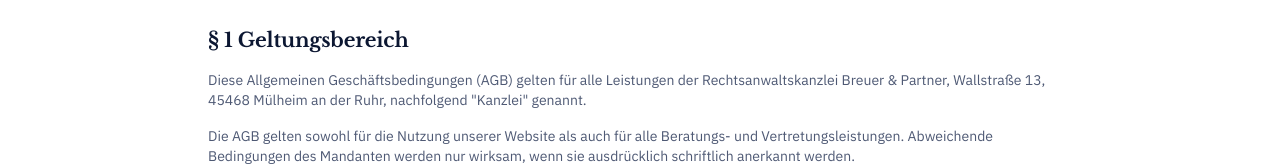
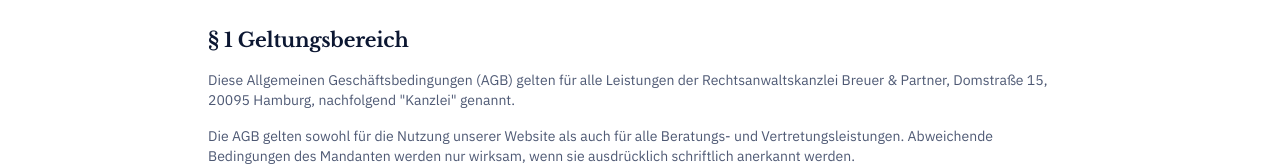
Before and after one commit to darklobster9512/neue-recovery, a React (Vite) app: page /agb in a window 1280 px wide. Shown: the part 380-546 px from the top of the page. Built offline with nearby package versions, Linux system fonts and the light colour scheme; no server answers; the database is empty.

Commit message:
Changes
Co-authored-by: darklobster9512 <301748244+darklobster9512@users.noreply.github.com>

```diff
--- a/src/components/Footer.tsx
+++ b/src/components/Footer.tsx
@@ -67,7 +67,7 @@ export const Footer = () => {
             <div className="space-y-3 text-sm text-primary-foreground/80">
               <div className="flex items-start gap-3">
                 <MapPin className="h-4 w-4 mt-0.5 flex-shrink-0 opacity-70" />
-                <span>Wallstraße 13<br />45468 Mülheim an der Ruhr</span>
+                <span>Domstraße 15<br />20095 Hamburg</span>
               </div>
               {phoneEnabled && (
                 <div className="flex items-center gap-3">
--- a/src/pages/AGB.tsx
+++ b/src/pages/AGB.tsx
@@ -28,7 +28,7 @@ const AGB = () => {
                 <div className="space-y-4 text-muted-foreground text-sm">
                   <p>
                     Diese Allgemeinen Geschäftsbedingungen (AGB) gelten für alle Leistungen der
-                    Rechtsanwaltskanzlei Breuer & Partner, Wallstraße 13, 45468 Mülheim an der Ruhr,
+                    Rechtsanwaltskanzlei Breuer & Partner, Domstraße 15, 20095 Hamburg,
                     nachfolgend "Kanzlei" genannt.
                   </p>
                   <p>
@@ -219,7 +219,7 @@ const AGB = () => {
                 <h3 className="text-xl font-semibold mb-4 text-foreground">§ 10 Schlussbestimmungen</h3>
                 <div className="space-y-4 text-muted-foreground text-sm">
                   <p>
-                    Es gilt deutsches Recht. Erfüllungsort und Gerichtsstand ist Mülheim an der Ruhr,
+                    Es gilt deutsches Recht. Erfüllungsort und Gerichtsstand ist Hamburg,
                     sofern der Mandant Vollkaufmann, juristische Person des öffentlichen
                     Rechts oder öffentlich-rechtliches Sondervermögen ist.
                   </p>
@@ -240,8 +240,8 @@ const AGB = () => {
                 <h3 className="text-xl font-semibold mb-4 text-foreground">Kontakt bei Fragen</h3>
                 <div className="space-y-2 text-muted-foreground">
                   <p className="font-medium text-foreground">Breuer & Partner</p>
-                  <p>Wallstraße 13</p>
-                  <p>45468 Mülheim an der Ruhr</p>
+                  <p>Domstraße 15</p>
+                  <p>20095 Hamburg</p>
                   {phoneEnabled && <p><span className="font-medium">Telefon:</span> <PhoneDisplay /></p>}
                   <p><span className="font-medium">E-Mail:</span> info@breuer-partner.de</p>
                 </div>
--- a/src/pages/Datenschutz.tsx
+++ b/src/pages/Datenschutz.tsx
@@ -24,8 +24,8 @@ const Datenschutz = () => {
                 <h3 className="text-xl font-semibold mb-4 text-foreground">1. Verantwortlicher</h3>
                 <div className="space-y-2 text-muted-foreground">
                   <p className="font-medium text-foreground">Breuer & Partner</p>
-                  <p>Wallstraße 13</p>
-                  <p>45468 Mülheim an der Ruhr</p>
+                  <p>Domstraße 15</p>
+                  <p>20095 Hamburg</p>
                   <p>Deutschland</p>
                   <p><span className="font-medium">E-Mail:</span> info@breuer-partner.de</p>
                 </div>
--- a/src/pages/Haftungsausschluss.tsx
+++ b/src/pages/Haftungsausschluss.tsx
@@ -174,7 +174,7 @@ const Haftungsausschluss = () => {
                   </p>
                   <p>
                     Bei Vollkaufleuten, juristischen Personen des öffentlichen Rechts oder
-                    öffentlich-rechtlichen Sondervermögen ist Mülheim an der Ruhr ausschließlicher Gerichtsstand
+                    öffentlich-rechtlichen Sondervermögen ist Hamburg ausschließlicher Gerichtsstand
                     für alle sich aus dem Vertragsverhältnis ergebenden Streitigkeiten.
                   </p>
                 </div>
@@ -200,8 +200,8 @@ const Haftungsausschluss = () => {
                 <h3 className="text-xl font-semibold mb-4 text-foreground">Kontakt bei Rechtsfragen</h3>
                 <div className="space-y-2 text-muted-foreground">
                   <p className="font-medium text-foreground">Breuer & Partner</p>
-                  <p>Wallstraße 13</p>
-                  <p>45468 Mülheim an der Ruhr</p>
+                  <p>Domstraße 15</p>
+                  <p>20095 Hamburg</p>
                   <p><span className="font-medium">E-Mail:</span> info@breuer-partner.de</p>
                   <p className="text-xs mt-4 p-3 bg-amber-50 dark:bg-amber-950 rounded border-l-4 border-amber-400">
                     <strong>Wichtiger Hinweis:</strong> Für eine verbindliche Rechtsberatung
--- a/src/pages/Impressum.tsx
+++ b/src/pages/Impressum.tsx
@@ -27,8 +27,8 @@ const Impressum = () => {
                 <h3 className="text-xl font-semibold mb-4 text-foreground">Anwaltskanzlei</h3>
                 <div className="space-y-2 text-muted-foreground">
                   <p className="font-medium text-foreground">Breuer & Partner</p>
-                  <p>Wallstraße 13</p>
-                  <p>45468 Mülheim an der Ruhr</p>
+                  <p>Domstraße 15</p>
+                  <p>20095 Hamburg</p>
                   <p>Deutschland</p>
                 </div>
               </div>
--- a/src/pages/Kontakt.tsx
+++ b/src/pages/Kontakt.tsx
@@ -451,7 +451,7 @@ Mit freundlichen Grüßen`;
                     </div>
                     <div>
                       <p className="font-semibold">Adresse</p>
-                      <p className="text-sm text-muted-foreground">Wallstraße 13<br />45468 Mülheim an der Ruhr</p>
+                      <p className="text-sm text-muted-foreground">Domstraße 15<br />20095 Hamburg</p>
                     </div>
                   </div>
 
--- a/src/pages/Stellenangebote.tsx
+++ b/src/pages/Stellenangebote.tsx
@@ -33,7 +33,7 @@ const jobPositions = [
   {
     id: "ra-gesellschaftsrecht",
     title: "Rechtsanwalt (m/w/d) Gesellschafts- und Unternehmensrecht",
-    location: "Mülheim an der Ruhr",
+    location: "Hamburg",
     type: "Vollzeit",
     experience: "3+ Jahre",
     workModel: "Hybrid",
@@ -60,7 +60,7 @@ const jobPositions = [
   {
     id: "ra-prozessfuehrung",
     title: "Rechtsanwalt (m/w/d) Prozessführung/Litigation",
-    location: "Mülheim an der Ruhr",
+    location: "Hamburg",
     type: "Vollzeit",
     experience: "2+ Jahre",
     workModel: "Hybrid",
@@ -87,7 +87,7 @@ const jobPositions = [
   {
     id: "ra-datenschutz",
     title: "Rechtsanwalt (m/w/d) Datenschutz & Compliance",
-    location: "Mülheim an der Ruhr",
+    location: "Hamburg",
     type: "Vollzeit",
     experience: "2-5 Jahre",
     workModel: "Hybrid",
@@ -114,7 +114,7 @@ const jobPositions = [
   {
     id: "referendar",
     title: "Referendar / Wissenschaftlicher Mitarbeiter (m/w/d)",
-    location: "Mülheim an der Ruhr",
+    location: "Hamburg",
     type: "Teilzeit",
     experience: "Juristisches Studium",
     workModel: "Hybrid",
@@ -141,7 +141,7 @@ const jobPositions = [
   {
     id: "paralegal",
     title: "Rechtsanwaltsfachangestellte / Paralegal (m/w/d)",
-    location: "Mülheim an der Ruhr",
+    location: "Hamburg",
     type: "Vollzeit",
     experience: "2+ Jahre",
     workModel: "Onsite/Hybrid",
@@ -168,7 +168,7 @@ const jobPositions = [
   {
     id: "legal-tech-werkstudent",
     title: "Werkstudent:in Legal Tech / IT (m/w/d)",
-    location: "Mülheim an der Ruhr",
+    location: "Hamburg",
     type: "Teilzeit (20h/Woche)",
     experience: "Studium (Jura/Informatik)",
     workModel: "Hybrid",
```
Also changed, not shown: 1 other file (tests, documents, lock files or other folders).
